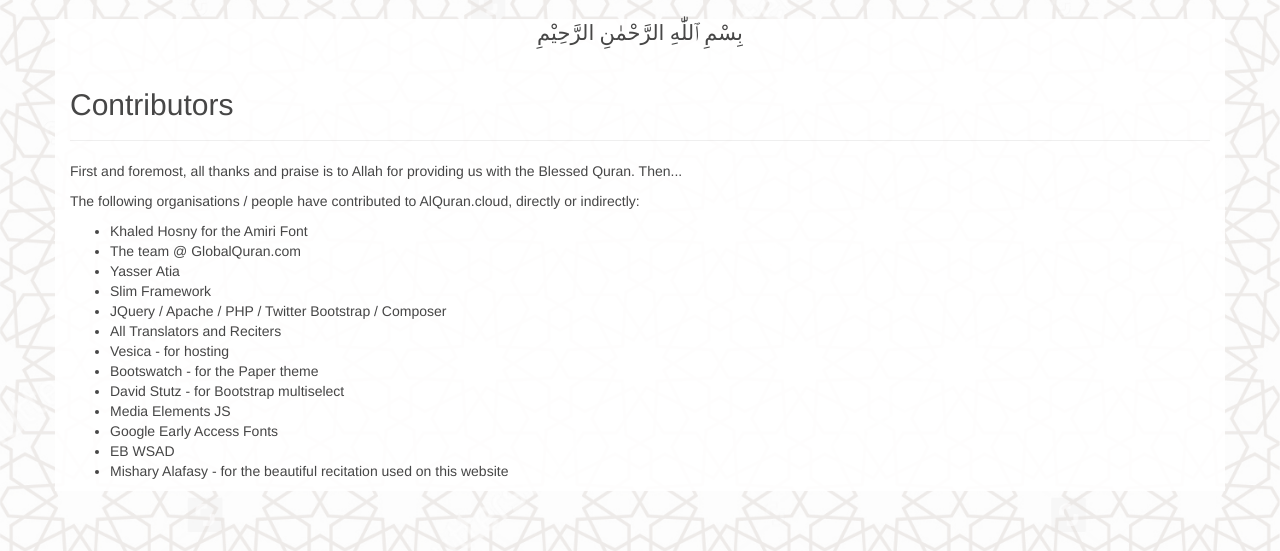
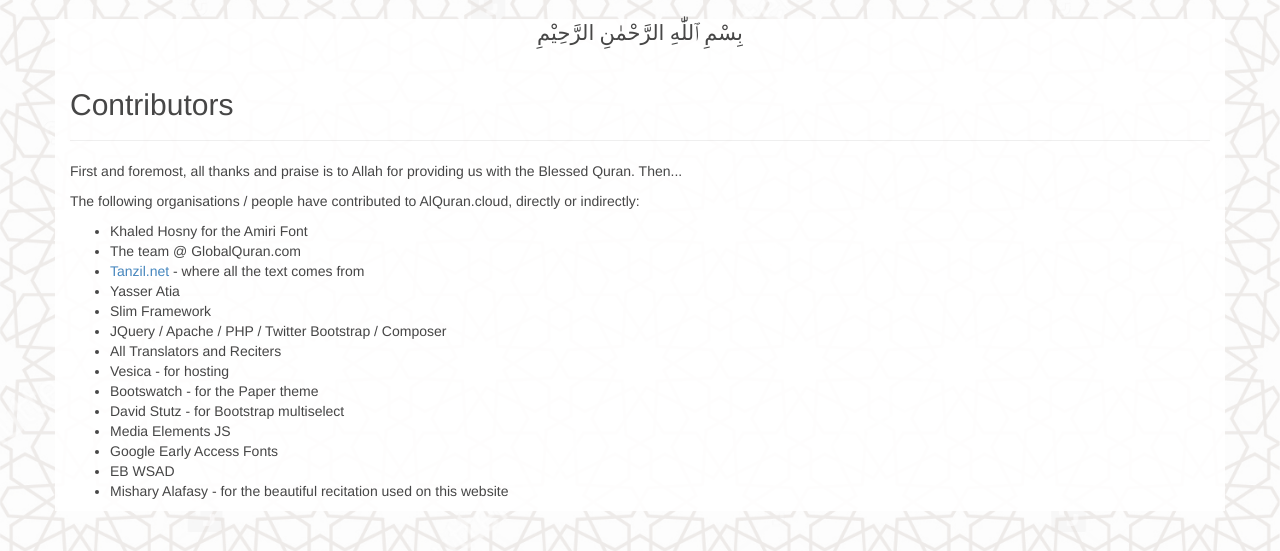
Before and after one commit to islamic-network/alquran.cloud, a PHP site: page /views/contributors.php in a window 1280 px wide. Shown: the part 51-602 px from the top of the page. Run offline with PHP 8.4, Linux system fonts and the light colour scheme; data that the repository does not hold is empty; some libraries are stand-ins or nearby versions; some web fonts are replaced.

Commit message:
Added tanzil.net link

```diff
--- a/views/contributors.php
+++ b/views/contributors.php
@@ -20,6 +20,7 @@
 		<ul>
 			<li>Khaled Hosny for the Amiri Font</li>
 			<li>The team @ GlobalQuran.com</li>
+			<li><a href="http://tanzil.net" target="_blank">Tanzil.net</a> - where all the text comes from</li>
 			<li>Yasser Atia</li>
 			<li>Slim Framework</li>
 			<li>JQuery / Apache / PHP / Twitter Bootstrap / Composer</li>
```
